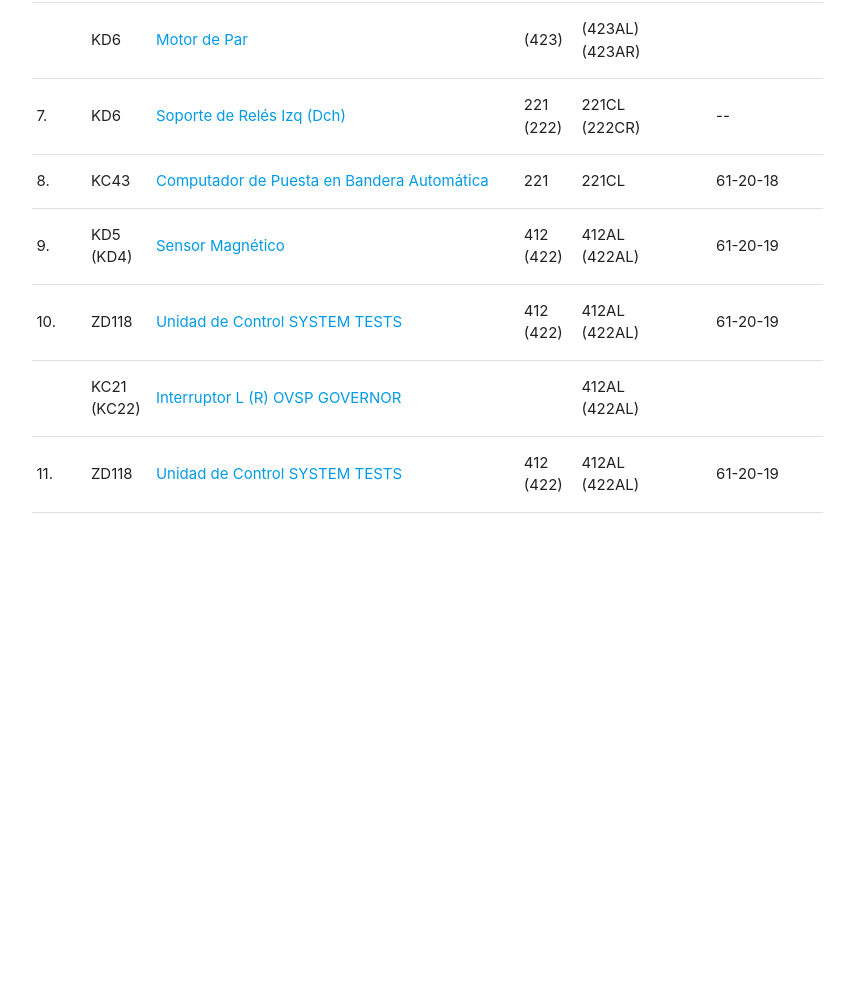
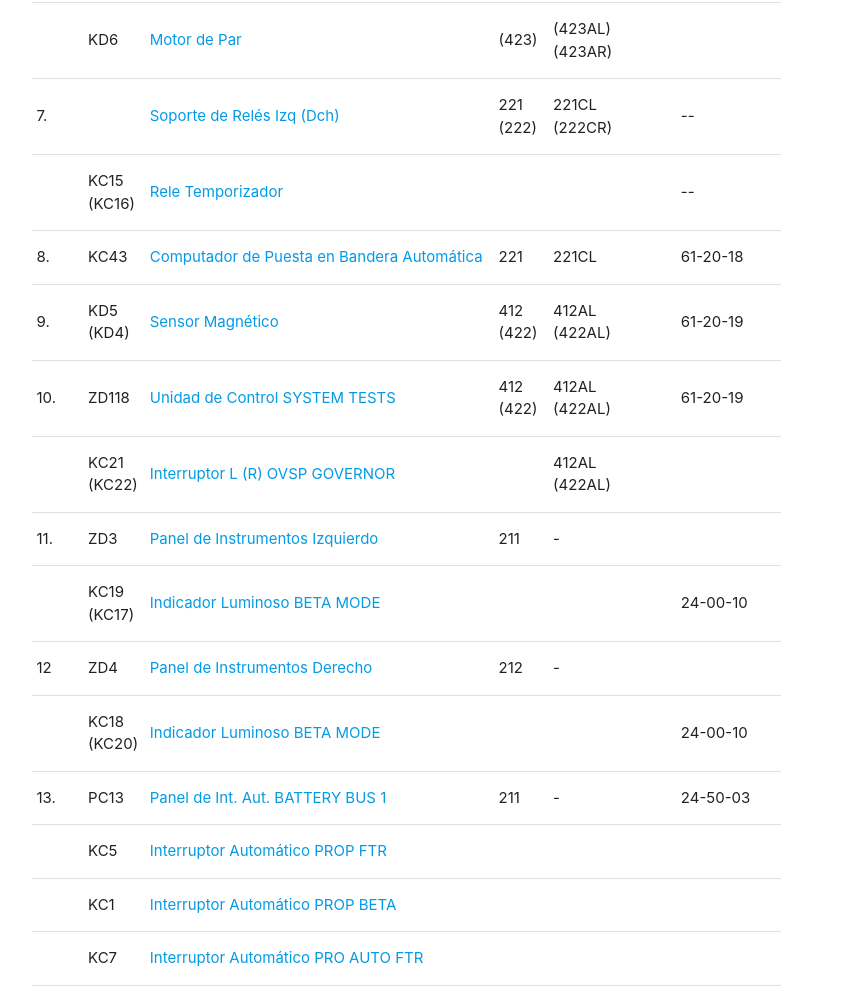
Before and after one commit to Daanca96/SARA, a plain HTML site: page vocabulario_control.html in a window 1280 px wide. Shown: the part 964-1968 px from the top of the page, without its empty margins (213-1067 px from the left). Before the commit the page ends 1497 px from the top, so only its background shows below. Drawn offline with nearby package versions, Linux system fonts and the light colour scheme.

Commit message:
Add files via upload

```diff
--- a/vocabulario_control.html
+++ b/vocabulario_control.html
@@ -128,7 +128,7 @@ en Bandera, Sobrevelocidad y Sincronización de Fases</h4>
 
 
     <div class="col s12 m12">
-      <div class="icon-block">
+      <div class="icon-block" style="width:95%; height:100%; overflow: scroll;">
 
         <table class="">
         <thead>
@@ -229,7 +229,7 @@ Sobrevelocidad</a>
           <tr>
             <td>6.</td>
             <td>
-                ---
+
             </td>
             <td>
                 <a class="" onclick="funcion_img('img/KC39.jpg')">Conjunto de
@@ -252,7 +252,7 @@ Adaptador y Control</a>
                 (KC40)
             </td>
             <td>
-                <a class="" onclick="funcion_img('img/7.jpg')">Interruptor Beta</a>
+                <a class="" onclick="">Interruptor Beta</a>
               </td>
             <td> </td>
             <td></td>
@@ -296,10 +296,10 @@ de Puesta en Bandera</a>
           <tr>
             <td>7.</td>
             <td>
-                KD6
+
             </td>
             <td>
-                <a class="" onclick="funcion_img()">Soporte de Relés Izq
+                <a class="" onclick="funcion_img('img/7.jpg')">Soporte de Relés Izq
 (Dch)</a>
               </td>
             <td> 221 <br>
@@ -311,13 +311,30 @@ de Puesta en Bandera</a>
 
 
 
+
+
+          <tr>
+            <td></td>
+            <td>
+                KC15 <br> (KC16)
+            </td>
+            <td>
+                <a class="" onclick="funcion_img('')">Rele Temporizador</a>
+              </td>
+            <td>  <br>
+                  </td>
+            <td></td>
+            <td>--</td>
+          </tr>
+
+
           <tr>
             <td>8.</td>
             <td>
                 KC43
             </td>
             <td>
-                <a class="" onclick="funcion_img()"> Computador de Puesta
+                <a class="" onclick="funcion_img('img/kc43.jpg')"> Computador de Puesta
 en Bandera
 Automática</a>
               </td>
@@ -335,7 +352,7 @@ Automática</a>
                  (KD4)
             </td>
             <td>
-                <a class="" onclick="funcion_img()">Sensor Magnético</a>
+                <a class="" onclick="funcion_img('img/kd5.jpg')">Sensor Magnético</a>
               </td>
             <td>  412 <br>
                  (422)  </td>
@@ -351,7 +368,7 @@ Automática</a>
                  ZD118
             </td>
             <td>
-                <a class="" onclick="funcion_img()">Unidad de Control
+                <a class="" onclick="funcion_img('img/zd118.jpg')">Unidad de Control
 SYSTEM TESTS</a>
               </td>
             <td>  412 <br>
@@ -384,20 +401,120 @@ OVSP GOVERNOR</a>
           <tr>
             <td>11.</td>
             <td>
-                 ZD118
+                 ZD3
             </td>
             <td>
-                <a class="" onclick="funcion_img()">Unidad de Control
-SYSTEM TESTS</a>
+                <a class="" onclick="funcion_img('img/zd3.jpg')"> Panel de Instrumentos Izquierdo</a>
               </td>
-            <td>  412 <br>
-                 (422)  </td>
-            <td>412AL <br>
-                (422AL) </td>
-            <td>61-20-19</td>
+            <td>  211  </td>
+            <td>- </td>
+            <td></td>
+          </tr>
+
+          <tr>
+            <td></td>
+            <td>
+                 KC19 <br> (KC17)
+            </td>
+            <td>
+                <a class="" onclick="funcion_img('zd3.jpg')"> Indicador Luminoso
+BETA MODE</a>
+              </td>
+            <td> </td>
+            <td> </td>
+            <td>24-00-10</td>
           </tr>
 
 
+          <tr>
+            <td>12</td>
+            <td>
+                 ZD4
+            </td>
+            <td>
+                <a class="" onclick="funcion_img('img/zd4.jpg')"> Panel de
+Instrumentos Derecho</a>
+              </td>
+            <td> 212 </td>
+            <td>- </td>
+            <td></td>
+          </tr>
+
+
+
+          <tr>
+            <td></td>
+            <td>
+                 KC18 <br> (KC20)
+            </td>
+            <td>
+                <a class="" onclick="funcion_img('zd3.jpg')"> Indicador Luminoso
+BETA MODE</a>
+              </td>
+            <td> </td>
+            <td> </td>
+            <td>24-00-10</td>
+          </tr>
+
+
+
+
+          <tr>
+            <td>13.</td>
+            <td>
+                 PC13
+            </td>
+            <td>
+                <a class="" onclick="funcion_img('img/zd3.jpg')"> Panel de Int. Aut.
+BATTERY BUS 1</a>
+              </td>
+            <td>211 </td>
+            <td> -</td>
+            <td>24-50-03</td>
+          </tr>
+
+
+          <tr>
+            <td></td>
+            <td>
+                 KC5
+            <td>
+                <a class="" onclick="funcion_img('zd3.jpg')"> Interruptor
+Automático PROP FTR</a>
+              </td>
+            <td> </td>
+            <td> </td>
+            <td> </td>
+          </tr>
+
+          <tr>
+            <td></td>
+            <td>
+                 KC1
+            <td>
+                <a class="" onclick="funcion_img('zd3.jpg')">  Interruptor
+Automático PROP BETA</a>
+              </td>
+            <td> </td>
+            <td> </td>
+            <td> </td>
+          </tr>
+
+
+
+          <tr>
+            <td></td>
+            <td>
+                 KC7
+            <td>
+                <a class="" onclick="funcion_img('zd3.jpg')">  Interruptor
+Automático PRO AUTO
+FTR</a>
+              </td>
+            <td> </td>
+            <td> </td>
+            <td> </td>
+          </tr>
 
 
         </tbody>
```
Also changed, not shown: control.html (+5 -1 lines).
